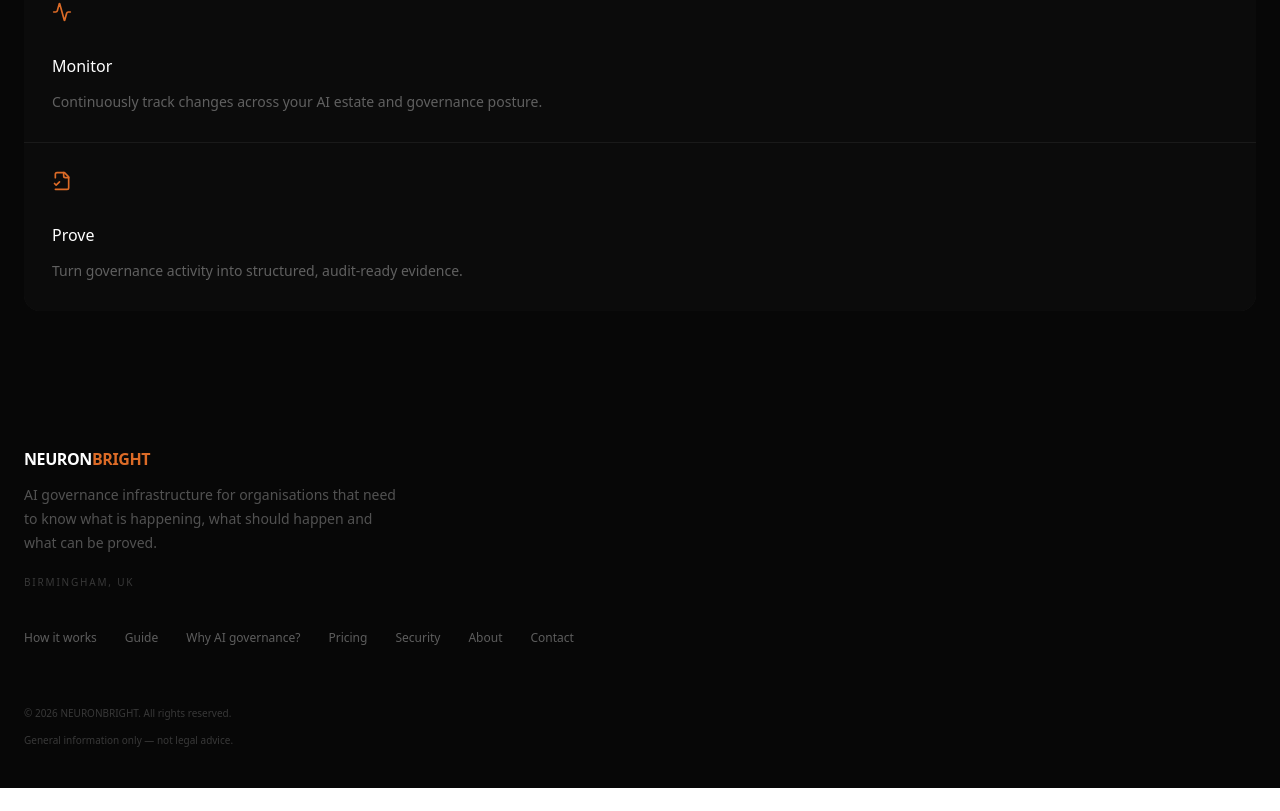
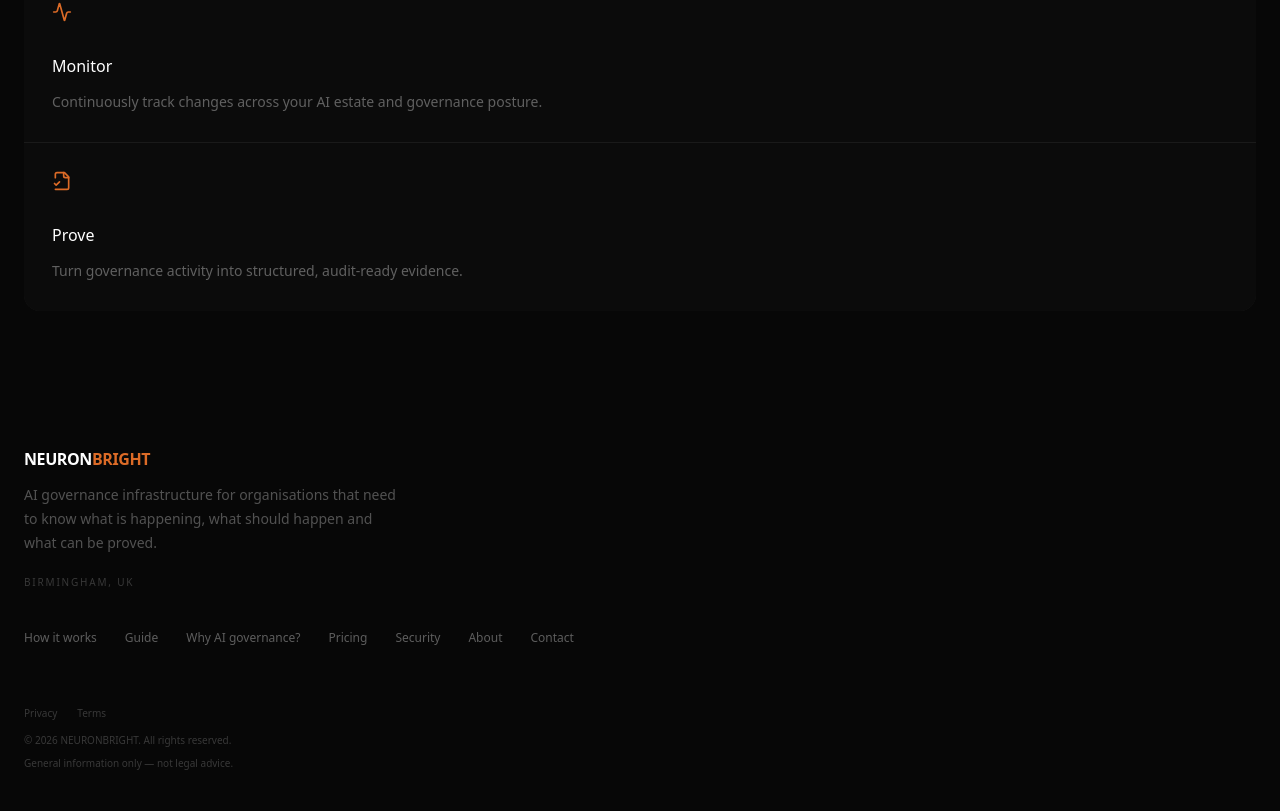
Before and after one commit to jasb-to/neuronbright, a Next.js app: page / in a window 1280 px wide. Shown: the part 1021-1832 px from the top of the page. Before the commit the page ends 1809 px from the top, so only its background shows below. Built offline with nearby package versions, Linux system fonts and the light colour scheme.

Commit message:
Link privacy and terms from shared footer

```diff
--- a/components/site-footer.tsx
+++ b/components/site-footer.tsx
@@ -22,23 +22,15 @@
             <p className="mt-3 max-w-sm text-sm leading-6 text-white/30">
               AI governance infrastructure for organisations that need to know what is happening, what should happen and what can be proved.
             </p>
-            <p className="mt-5 text-[10px] uppercase tracking-[0.18em] text-white/20">
-              Birmingham, UK
-            </p>
+            <p className="mt-5 text-[10px] uppercase tracking-[0.18em] text-white/20">Birmingham, UK</p>
           </div>
-
           <div className="flex flex-wrap content-start gap-x-7 gap-y-4 md:justify-end">
-            {links.map(([label, href]) => (
-              <Link key={href} href={href} className="text-xs text-white/35 transition-colors hover:text-white">
-                {label}
-              </Link>
-            ))}
+            {links.map(([label, href]) => <Link key={href} href={href} className="text-xs text-white/35 transition-colors hover:text-white">{label}</Link>)}
           </div>
         </div>
-
         <div className="mt-10 flex flex-col gap-3 border-t border-white/[0.06] pt-5 text-[10px] text-white/20 sm:flex-row sm:items-center sm:justify-between">
-          <span>© {new Date().getFullYear()} NEURONBRIGHT. All rights reserved.</span>
-          <span>General information only — not legal advice.</span>
+          <div className="flex flex-wrap gap-x-5 gap-y-2"><Link href="/privacy" className="hover:text-white/50">Privacy</Link><Link href="/terms" className="hover:text-white/50">Terms</Link></div>
+          <div className="flex flex-col gap-2 sm:items-end"><span>© {new Date().getFullYear()} NEURONBRIGHT. All rights reserved.</span><span>General information only — not legal advice.</span></div>
         </div>
       </div>
     </footer>
```
